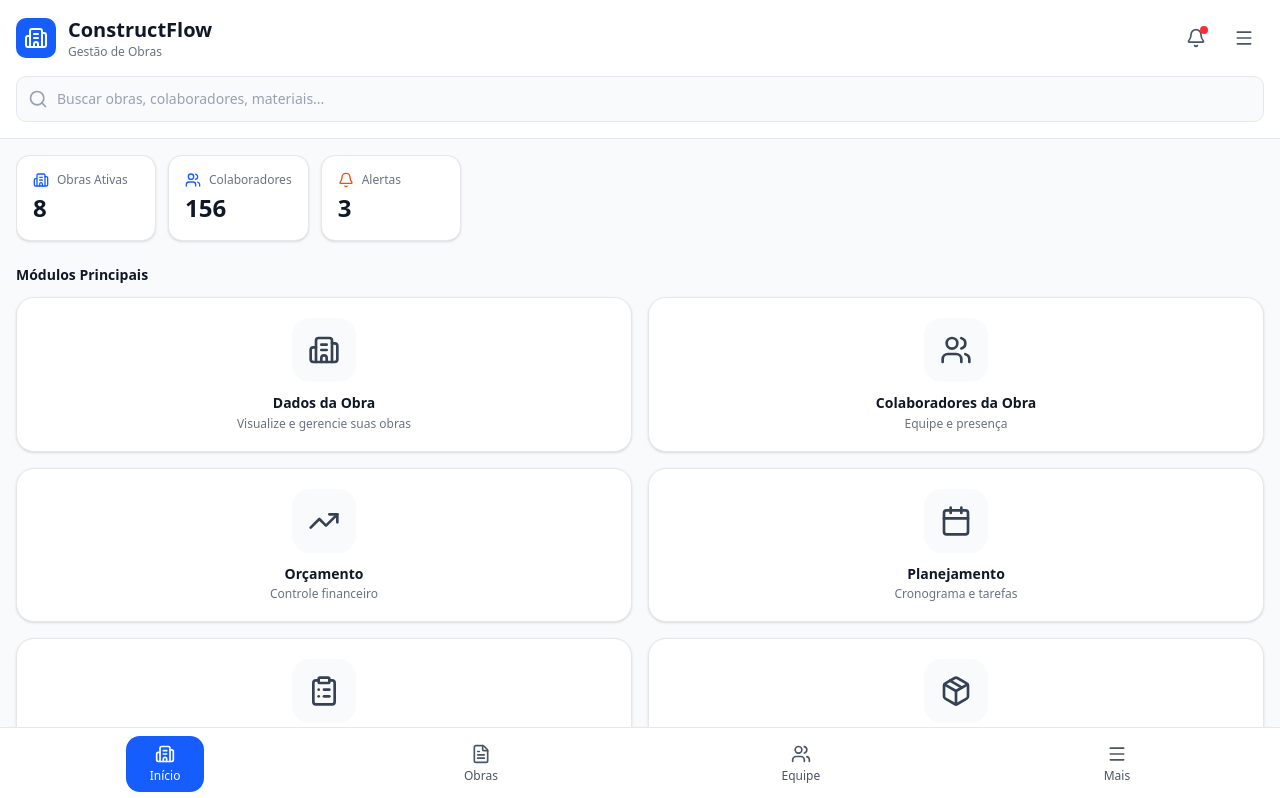
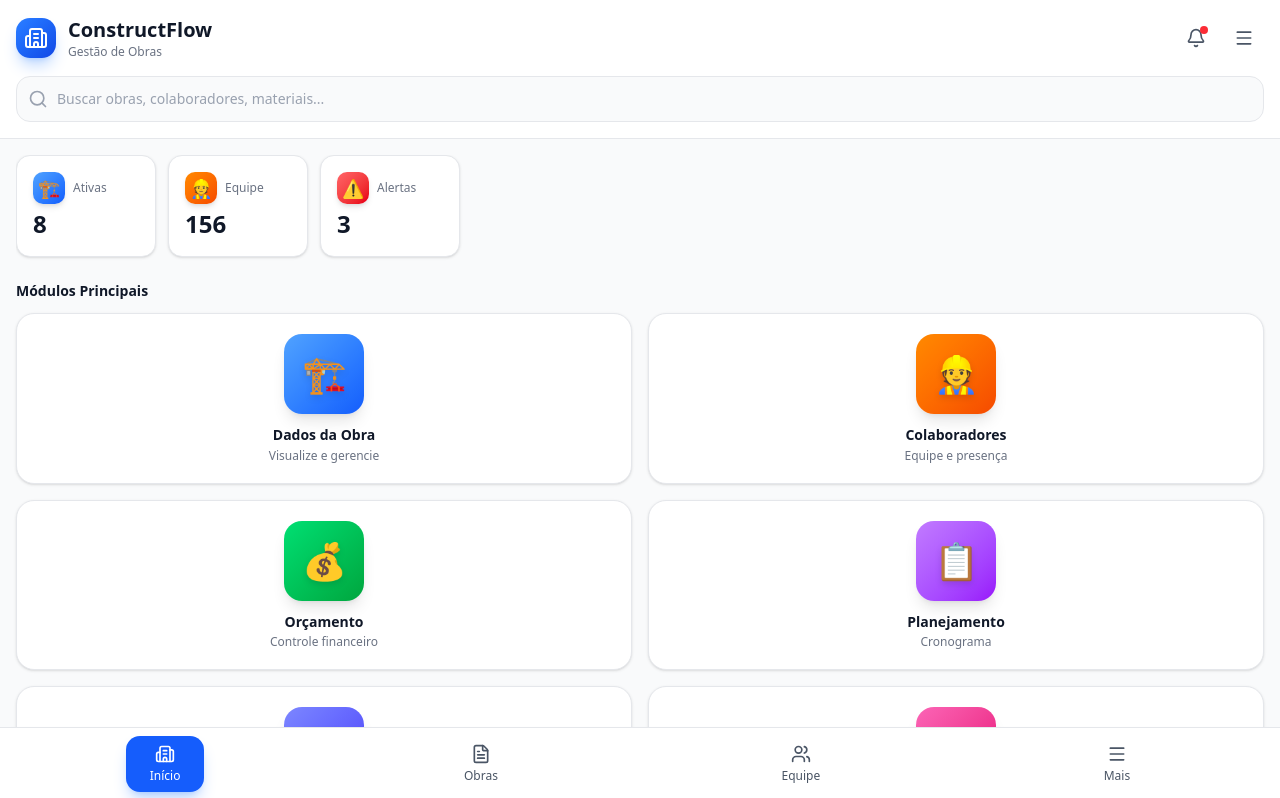
Before and after one commit to Pablofcr/constructflow, a Next.js app: page /dashboard in a window 1280 px wide. Shown: the top 798 px of the page. Built offline with nearby package versions, Linux system fonts and the light colour scheme.

Commit message:
Update: Ícones coloridos e bonitos

```diff
--- a/src/app/dashboard/page.tsx
+++ b/src/app/dashboard/page.tsx
@@ -26,55 +26,63 @@ export default function DashboardPage() {
     alertas: 3
   };
 
-  // Módulos principais - Grid 2x2
+  // Módulos principais com ícones coloridos e bonitos
   const mainModules = [
     {
-      icon: Building2,
+      icon: "🏗️",
+      iconBg: "bg-gradient-to-br from-blue-400 to-blue-600",
       label: "Dados da Obra",
       href: "/projects",
-      description: "Visualize e gerencie suas obras"
+      description: "Visualize e gerencie"
     },
     {
-      icon: Users,
-      label: "Colaboradores da Obra",
+      icon: "👷",
+      iconBg: "bg-gradient-to-br from-orange-400 to-orange-600",
+      label: "Colaboradores",
       href: "/team",
       description: "Equipe e presença"
     },
     {
-      icon: TrendingUp,
+      icon: "💰",
+      iconBg: "bg-gradient-to-br from-green-400 to-green-600",
       label: "Orçamento",
       href: "/budget",
       description: "Controle financeiro"
     },
     {
-      icon: Calendar,
+      icon: "📋",
+      iconBg: "bg-gradient-to-br from-purple-400 to-purple-600",
       label: "Planejamento",
       href: "/planning",
-      description: "Cronograma e tarefas"
+      description: "Cronograma"
     },
     {
-      icon: ClipboardList,
+      icon: "📝",
+      iconBg: "bg-gradient-to-br from-indigo-400 to-indigo-600",
       label: "Diário de Obra",
       href: "/daily-log",
       description: "Registro diário"
     },
     {
-      icon: Package,
+      icon: "📦",
+      iconBg: "bg-gradient-to-br from-pink-400 to-pink-600",
       label: "Solicitação de Material",
       href: "/material-request",
       description: "Requisições"
     },
     {
-      icon: Truck,
+      icon: "🚚",
+      iconBg: "bg-gradient-to-br from-cyan-400 to-cyan-600",
       label: "Entrega de Material",
       href: "/deliveries",
       description: "Acompanhamento"
     },
     {
-      icon: FileText,
+      icon: "📊",
+      iconBg: "bg-gradient-to-br from-yellow-400 to-yellow-600",
       label: "Relatórios",
       href: "/reports",
-      description: "Análises e dados"
+      description: "Análises"
     }
   ];
 
@@ -85,7 +93,7 @@ export default function DashboardPage() {
         <div className="px-4 py-4">
           <div className="flex items-center justify-between mb-4">
             <div className="flex items-center gap-3">
-              <div className="w-10 h-10 bg-blue-600 rounded-lg flex items-center justify-center">
+              <div className="w-10 h-10 bg-gradient-to-br from-blue-500 to-blue-700 rounded-xl flex items-center justify-center shadow-lg shadow-blue-500/30">
                 <Building2 className="w-6 h-6 text-white" />
               </div>
               <div>
@@ -112,7 +120,7 @@ export default function DashboardPage() {
             <input
               type="text"
               placeholder="Buscar obras, colaboradores, materiais..."
-              className="w-full pl-10 pr-4 py-3 bg-gray-50 border border-gray-200 rounded-lg text-sm text-gray-700 placeholder-gray-400 focus:outline-none focus:border-blue-500 focus:ring-2 focus:ring-blue-500/20 transition-all"
+              className="w-full pl-10 pr-4 py-3 bg-gray-50 border border-gray-200 rounded-xl text-sm text-gray-700 placeholder-gray-400 focus:outline-none focus:border-blue-500 focus:ring-2 focus:ring-blue-500/20 transition-all"
             />
           </div>
         </div>
@@ -123,23 +131,29 @@ export default function DashboardPage() {
         <div className="flex gap-3 overflow-x-auto pb-2">
           <div className="min-w-[140px] bg-white rounded-xl p-4 border border-gray-200 shadow-sm">
             <div className="flex items-center gap-2 mb-1">
-              <Building2 className="w-4 h-4 text-blue-600" />
-              <span className="text-xs text-gray-500">Obras Ativas</span>
+              <div className="w-8 h-8 bg-gradient-to-br from-blue-400 to-blue-600 rounded-lg flex items-center justify-center text-lg shadow-md">
+                🏗️
+              </div>
+              <span className="text-xs text-gray-500">Ativas</span>
             </div>
             <p className="text-2xl font-bold text-gray-900">{stats.obrasAtivas}</p>
           </div>
 
           <div className="min-w-[140px] bg-white rounded-xl p-4 border border-gray-200 shadow-sm">
             <div className="flex items-center gap-2 mb-1">
-              <Users className="w-4 h-4 text-blue-600" />
-              <span className="text-xs text-gray-500">Colaboradores</span>
+              <div className="w-8 h-8 bg-gradient-to-br from-orange-400 to-orange-600 rounded-lg flex items-center justify-center text-lg shadow-md">
+                👷
+              </div>
+              <span className="text-xs text-gray-500">Equipe</span>
             </div>
             <p className="text-2xl font-bold text-gray-900">{stats.colaboradores}</p>
           </div>
 
           <div className="min-w-[140px] bg-white rounded-xl p-4 border border-gray-200 shadow-sm">
             <div className="flex items-center gap-2 mb-1">
-              <Bell className="w-4 h-4 text-orange-600" />
+              <div className="w-8 h-8 bg-gradient-to-br from-red-400 to-red-600 rounded-lg flex items-center justify-center text-lg shadow-md">
+                ⚠️
+              </div>
               <span className="text-xs text-gray-500">Alertas</span>
             </div>
             <p className="text-2xl font-bold text-gray-900">{stats.alertas}</p>
@@ -147,7 +161,7 @@ export default function DashboardPage() {
         </div>
       </div>
 
-      {/* Main Modules Grid 2x2 */}
+      {/* Main Modules Grid 2x2 - ÍCONES COLORIDOS E BONITOS */}
       <div className="px-4 pb-24">
         <h2 className="text-sm font-semibold text-gray-900 mb-3">Módulos Principais</h2>
 
@@ -156,17 +170,17 @@ export default function DashboardPage() {
             <Link
               key={index}
               href={module.href}
-              className="bg-white rounded-2xl p-5 border border-gray-200 shadow-sm hover:shadow-md hover:border-blue-200 transition-all group"
+              className="bg-white rounded-2xl p-5 border border-gray-200 shadow-sm hover:shadow-lg hover:border-gray-300 hover:-translate-y-1 transition-all group"
             >
               <div className="flex flex-col items-center text-center gap-3">
-                {/* Icon Container */}
-                <div className="w-16 h-16 bg-gray-50 rounded-2xl flex items-center justify-center group-hover:bg-blue-50 transition-colors">
-                  <module.icon className="w-8 h-8 text-gray-700 group-hover:text-blue-600 transition-colors" />
+                {/* Icon Container - COLORIDO E BONITO */}
+                <div className={`w-20 h-20 ${module.iconBg} rounded-2xl flex items-center justify-center shadow-lg group-hover:shadow-xl group-hover:scale-110 transition-all`}>
+                  <span className="text-4xl filter drop-shadow-md">{module.icon}</span>
                 </div>
 
                 {/* Text */}
                 <div>
-                  <h3 className="text-sm font-semibold text-gray-900 mb-1 leading-tight">
+                  <h3 className="text-sm font-bold text-gray-900 mb-1 leading-tight">
                     {module.label}
                   </h3>
                   <p className="text-xs text-gray-500 leading-tight">
@@ -186,7 +200,7 @@ export default function DashboardPage() {
             onClick={() => setActiveTab("home")}
             className={`flex flex-col items-center gap-1 px-6 py-2 rounded-xl transition-all ${
               activeTab === "home"
-                ? "bg-blue-600 text-white"
+                ? "bg-blue-600 text-white shadow-lg shadow-blue-500/30"
                 : "text-gray-600 hover:text-gray-900"
             }`}
           >
```
